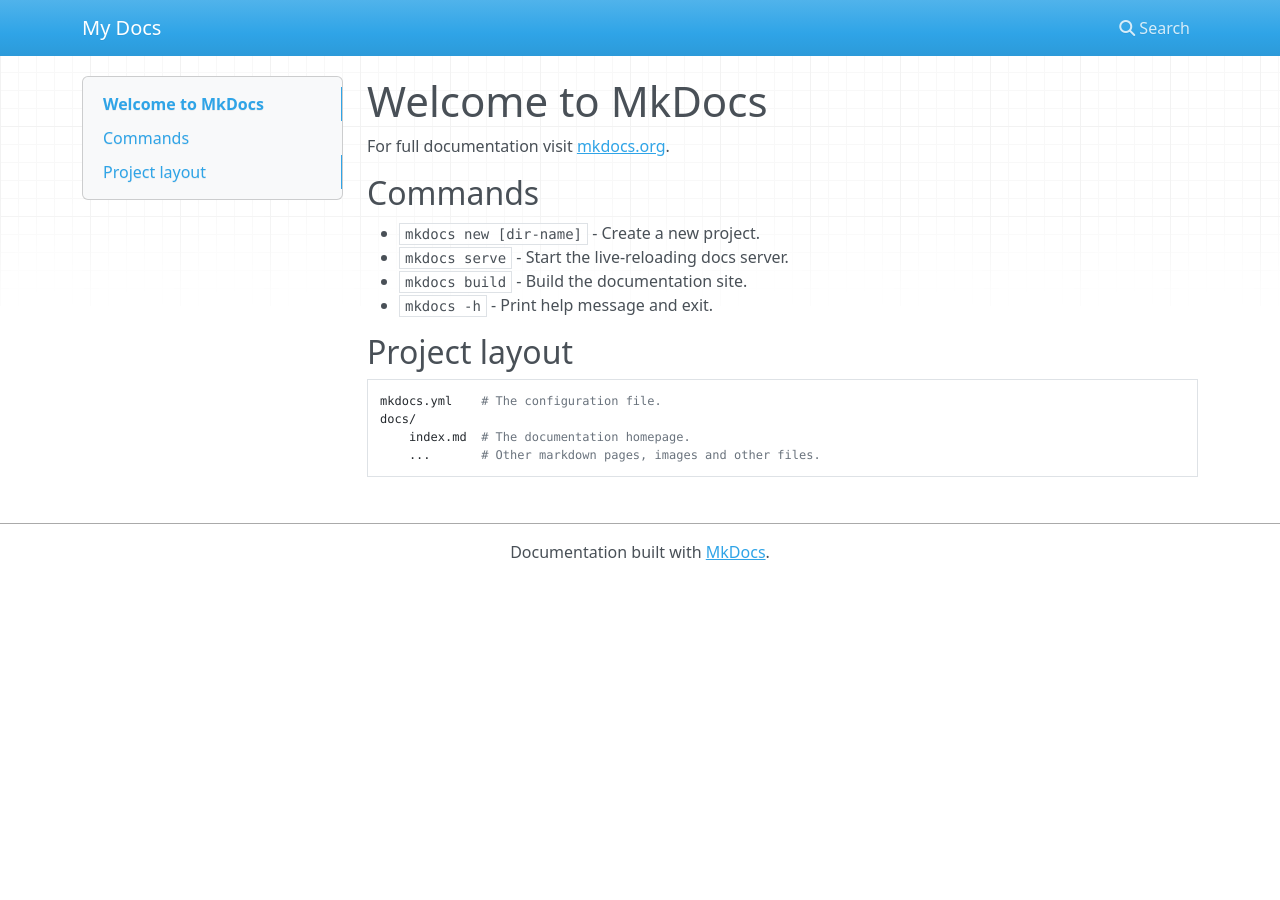
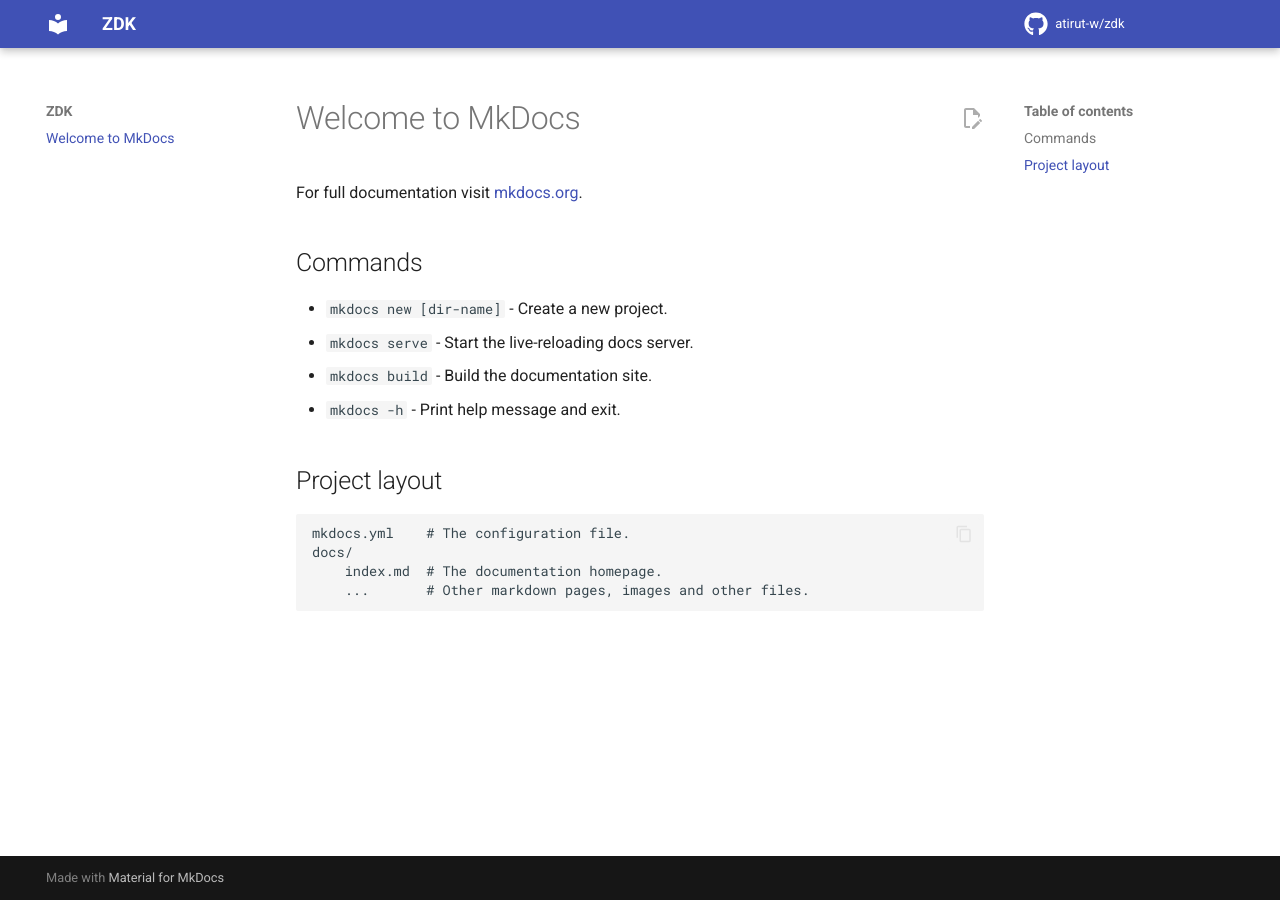
Before and after one commit to atirut-w/zdk, an MkDocs documentation site: the page built from docs/index.md, in a window 1280 px wide. Built offline with MkDocs 1.6.1 and Material for MkDocs 9.7.7, drawn with Linux system fonts in a browser that asks for light colours; nearby versions of some CDN libraries; comment, search, counter and statistics services are not loaded.

Commit message:
Configure documentation

```diff
--- a/mkdocs.yml
+++ b/mkdocs.yml
@@ -1 +1,36 @@
-site_name: My Docs
+site_name: ZDK
+site_url: https://atirut-w.github.io/zdk
+
+# Repository settings
+repo_url: https://github.com/atirut-w/zdk
+repo_name: atirut-w/zdk
+edit_uri: edit/main/docs/
+
+# Theme configuration
+theme:
+  name: material
+  icon:
+    repo: fontawesome/brands/github
+  features:
+    - content.action.edit
+    - content.code.copy
+
+plugins:
+  - git-revision-date-localized:
+      # enable_creation_date: true
+  - git-committers:
+      repository: atirut-w/zdk
+      branch: main
+
+# Markdown extensions
+markdown_extensions:
+  - admonition
+  - pymdownx.details
+  - pymdownx.superfences
+  - pymdownx.highlight:
+      anchor_linenums: true
+      line_spans: __span
+      pygments_lang_class: true
+  - pymdownx.inlinehilite
+  - pymdownx.snippets
+  - pymdownx.superfences
--- /dev/null
+++ b/requirements.txt
@@ -0,0 +1,3 @@
+mkdocs-material
+mkdocs-git-revision-date-localized-plugin
+mkdocs-git-committers-plugin-2
```
